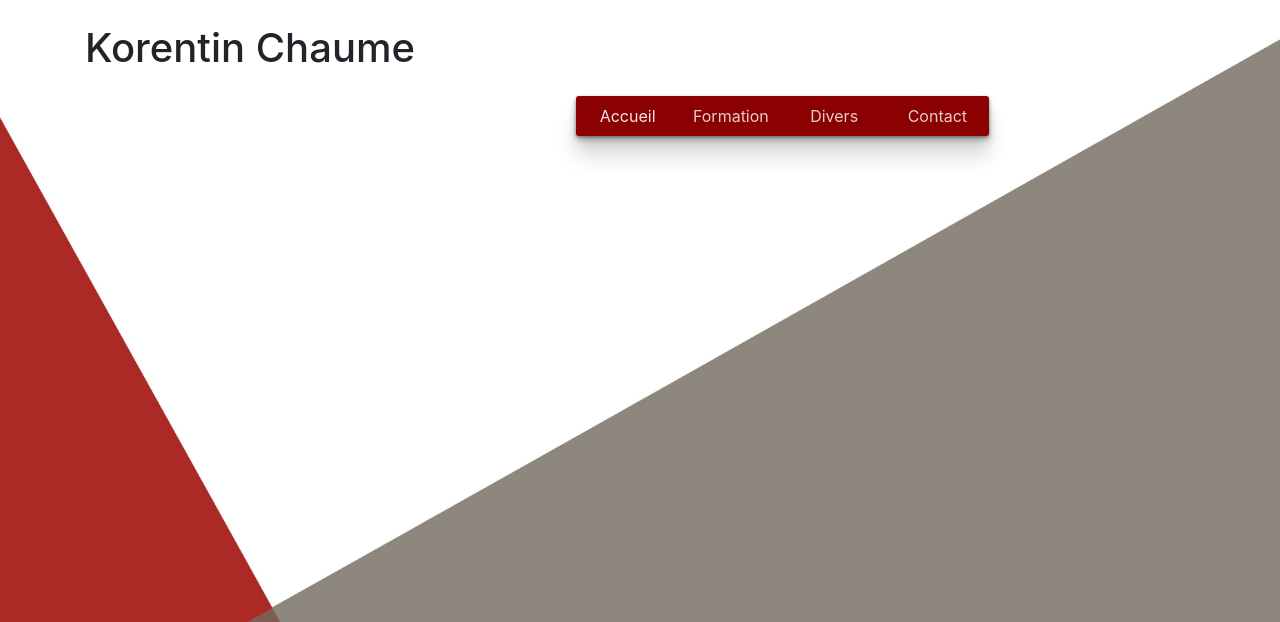
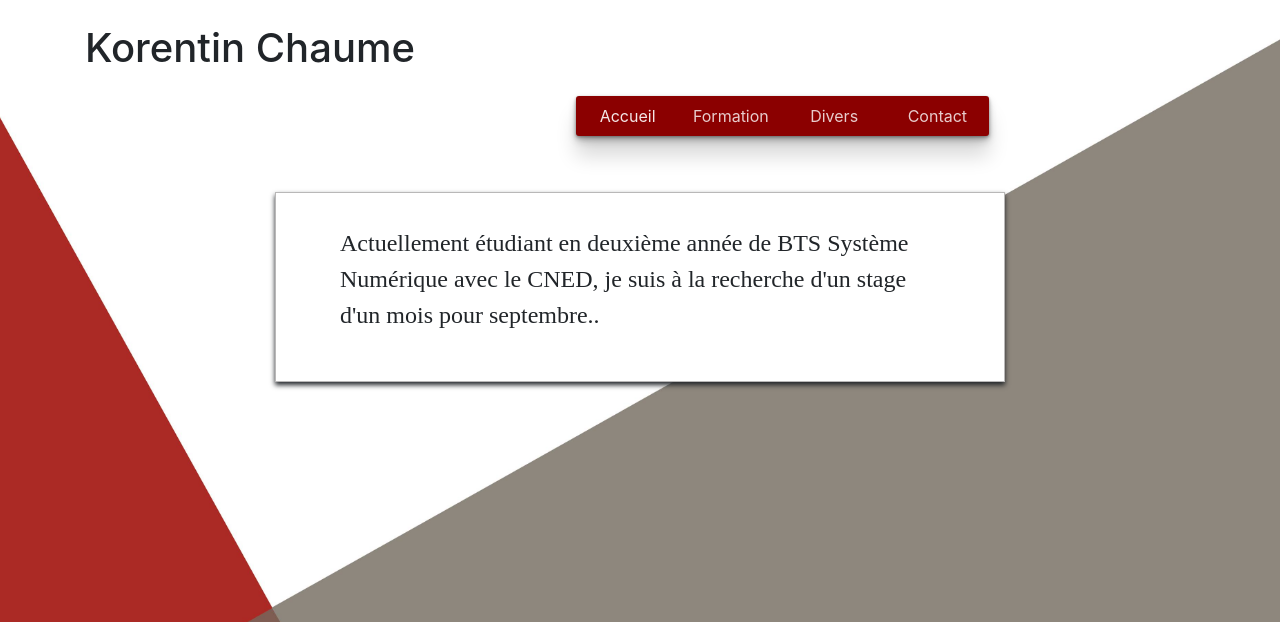
Before and after one commit to Araii22/korentin_cv, a PHP site: page /accueil.html in a window 1280 px wide. Shown: the top 622 px of the page. Run offline with PHP 8.4, Linux system fonts and the light colour scheme.

Commit message:
Article modifier apparence

```diff
--- a/accueil.html
+++ b/accueil.html
@@ -50,6 +50,19 @@
 				</div>
 			  <div class="col-2"></div>
 		</div>
+
+		  <!-- content -->
+		  <div class="row">
+		  	<div class="col-2"></div>
+		  	<div class="col-8">
+				  <div class="article">
+					<p>Actuellement étudiant en deuxième année de BTS Système Numérique avec le CNED, je suis à la recherche d'un stage d'un mois pour septembre..  </p>
+				  </div>
+			</div>
+		  	<div class="col-2"></div>
+		  </div>
+
+
 	  </div>
 
 
--- a/public/css/style.css
+++ b/public/css/style.css
@@ -141,3 +141,17 @@ table
 .navbar-korentin .navbar-text a:hover, .navbar-korentin .navbar-text a:focus {
   color: rgba(0, 0, 0, 0.9);
 }
+
+
+/*ici début mise en page article*/
+
+.article {
+	padding: 2rem 4rem;
+	background-color: rgba(255,255,255,1.00);
+	font-size: 1.5em;
+	font-family: "Century Gothic";
+	font-weight: normal;
+	border: solid 1px rgba(116,115,115,0.50);
+	-webkit-box-shadow: 0px 3px 5px 0px;
+	box-shadow: 0px 3px 5px 0px;
+}
```
